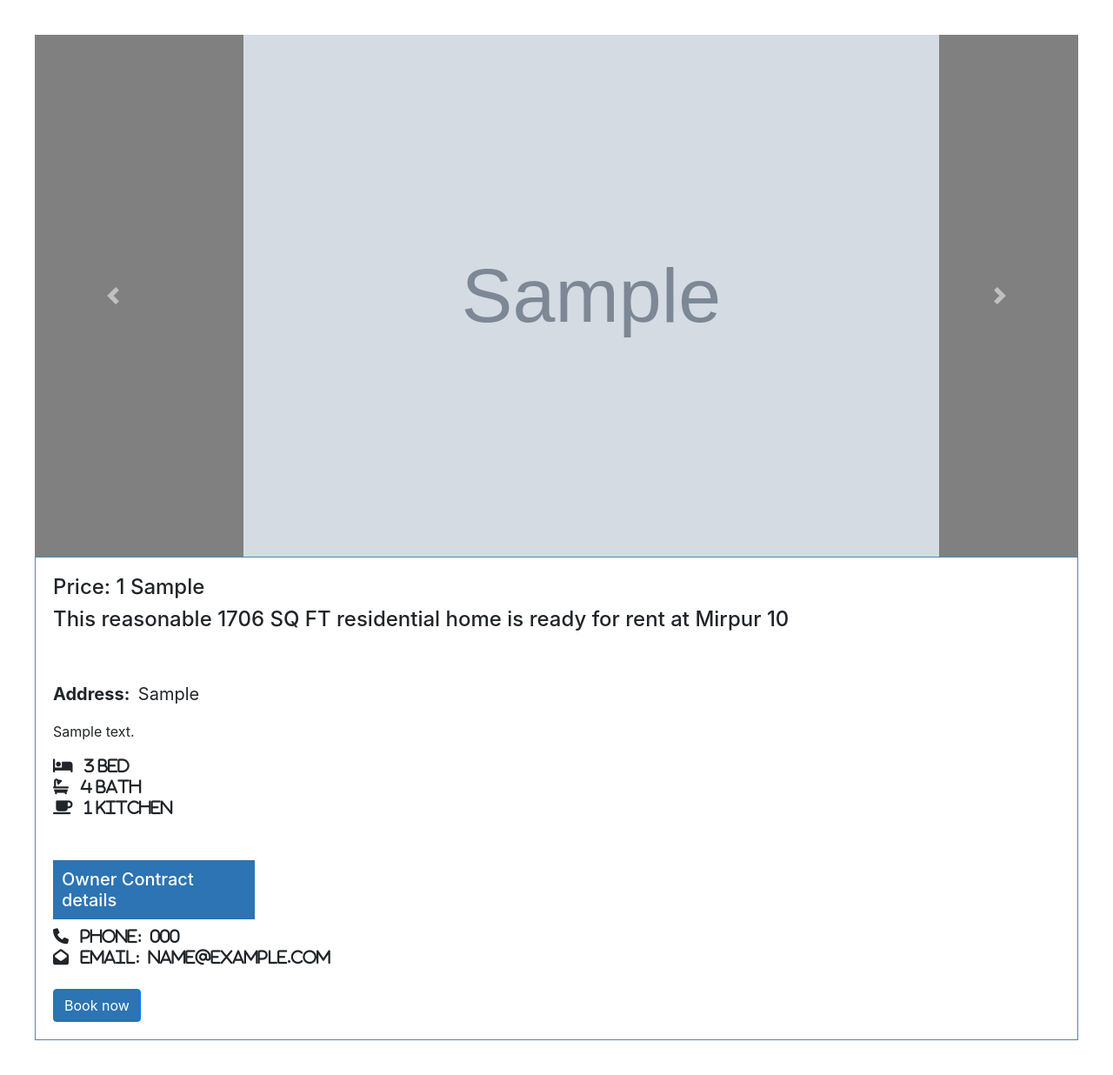
After one commit to safaitulsefat/houserent, a Django app: page /dashboard/rentdetails/1/ in a window 1280 px wide. The commit adds this page. Shown: the whole page at 87% size. Run offline with Django 4.2, Linux system fonts and the light colour scheme; tables that the repository leaves empty hold one stand-in row (values such as "Sample post"); grey boxes marked "Sample" are stand-in pictures; some libraries are stand-ins or nearby versions.

Commit message:
some work done

```diff
--- /dev/null
+++ b/templates/OwnerDashboard/flatdetails.html
@@ -0,0 +1,2 @@
+<h1>{{flatdetails.district }}</h1>
+<!-- Add more fields as needed -->
--- /dev/null
+++ b/templates/OwnerDashboard/landdetails.html
@@ -0,0 +1,2 @@
+<h1>{{landdetails.district }}</h1>
+<!-- Add more fields as needed -->
--- a/templates/OwnerDashboard/owner_rent.html
+++ b/templates/OwnerDashboard/owner_rent.html
@@ -20,13 +20,13 @@
       <link rel="stylesheet" href="{% static 'css/owner_navbar.css'%}" type="text/css" />
    </head>
    <body>
-      <div class = "container">
+      <div class = "container" style="background-color: aquamarine;">
       <div class = "row">
          <div class="col-3 border-end border-primary">
             {% include 'OwnerDashboard/navbar.html' %}
          </div>
 
-         <div class ="col-9">
+         <div class ="col-9" style="background-color:skyblue">
             <h4 class="text-center mt-5 text-decoration-underline text-secondary"> Give Rent Your Property From Here </h4>
             {%for msg in messages%}
             <div class="alert alert-primary alert-dismissible fade show mt-3" role="alert">
--- a/templates/OwnerDashboard/owner_sell.html
+++ b/templates/OwnerDashboard/owner_sell.html
@@ -23,14 +23,14 @@
   </head>
   <body>
 
-<div class = "container">
+<div class = "container" style="background-color: aquamarine;">
   <div class = "row">
 
     <div class="col-3 border-end border-primary">
       {% include 'OwnerDashboard/navbar.html' %}
     </div>
 
-    <div class ="col-9">
+    <div class ="col-9" style="background-color:rgb(31, 14, 48);">
       <h4 class="text-center text-secondary mt-5">Sell Your Property</h4>
 
       {%for msg in messages%}
--- /dev/null
+++ b/templates/OwnerDashboard/rentdetails.html
@@ -0,0 +1,103 @@
+<!doctype html>
+<html lang="en">
+
+<head>
+  <title>Title</title>
+
+  {% load static %}
+  <!-- Required meta tags -->
+  <meta charset="utf-8">
+  <meta name="viewport" content="width=device-width, initial-scale=1, shrink-to-fit=no">
+  <style>
+    img {
+  height:600px;
+  margin-left: 20%;
+}
+  </style>
+  <!-- Bootstrap CSS v5.2.1 -->
+  <link href="https://cdn.jsdelivr.net/npm/bootstrap@5.2.1/dist/css/bootstrap.min.css" rel="stylesheet"
+    integrity="sha384-iYQeCzEYFbKjA/T2uDLTpkwGzCiq6soy8tYaI1GyVh/UjpbCx/TYkiZhlZB6+fzT" crossorigin="anonymous">
+    <script src='https://kit.fontawesome.com/a076d05399.js' crossorigin='anonymous'></script>
+    <link rel="stylesheet" href="https://maxcdn.bootstrapcdn.com/bootstrap/4.0.0/css/bootstrap.min.css" integrity="sha384-Gn5384xqQ1aoWXA+058RXPxPg6fy4IWvTNh0E263XmFcJlSAwiGgFAW/dAiS6JXm" crossorigin="anonymous">
+    <link rel="stylesheet" href="https://stackpath.bootstrapcdn.com/font-awesome/4.7.0/css/font-awesome.min.css">
+    <script src="https://code.jquery.com/jquery-3.2.1.slim.min.js" integrity="sha384-KJ3o2DKtIkvYIK3UENzmM7KCkRr/rE9/Qpg6aAZGJwFDMVNA/GpGFF93hXpG5KkN" crossorigin="anonymous"></script>
+    <script src="https://cdnjs.cloudflare.com/ajax/libs/popper.js/1.12.9/umd/popper.min.js" integrity="sha384-ApNbgh9B+Y1QKtv3Rn7W3mgPxhU9K/ScQsAP7hUibX39j7fakFPskvXusvfa0b4Q" crossorigin="anonymous"></script>
+    <script src="https://maxcdn.bootstrapcdn.com/bootstrap/4.0.0/js/bootstrap.min.js" integrity="sha384-JZR6Spejh4U02d8jOt6vLEHfe/JQGiRRSQQxSfFWpi1MquVdAyjUar5+76PVCmYl" crossorigin="anonymous"></script>
+    <script src='https://kit.fontawesome.com/a076d05399.js' crossorigin='anonymous'></script>
+
+</head>
+
+<body>
+  <header>
+    <!-- place navbar here -->
+  </header>
+  <main>
+    <div style="margin:40px">
+    <div>
+    <div id="carouselExampleControls" class="carousel slide" data-ride="carousel" style="background-color:gray;">
+      <div class="carousel-inner">
+        <div class="carousel-item active">
+          <img class="d-block w-80" src="{{rentdetails.rent_photo.url}}" alt="First slide">
+        </div>
+        <div class="carousel-item">
+          <img class="d-block w-80" src="{{rentdetails.rent_photo.url}}" alt="Second slide">
+        </div>
+        <div class="carousel-item">
+          <img class="d-block w-80" src="{{rentdetails.rent_photo.url}}" alt="Third slide">
+        </div>
+      </div>
+      <a class="carousel-control-prev" style="color:black" href="#carouselExampleControls" role="button" data-slide="prev">
+        <span class="carousel-control-prev-icon" aria-hidden="true"></span>
+        <span class="sr-only">Previous</span>
+      </a>
+      <a class="carousel-control-next" style="color:black" href="#carouselExampleControls" role="button" data-slide="next">
+        <span class="carousel-control-next-icon" aria-hidden="true"></span>
+        <span class="sr-only">Next</span>
+      </a>
+    </div>
+    </div>
+
+    <div style="background-color:white; padding: 20px; border: 1px solid rgb(67, 142, 168);">
+    <h4>Price: {{rentdetails.rent_money}} {{rentdetails.money_type}} </h4>
+    <h4>This reasonable 1706 SQ FT residential home is ready for rent at Mirpur 10</h4>
+    <br>
+    <br>
+    <p style="font-size: 20px;"><strong>Address: &nbsp;</strong>{{rentdetails.property_location}} </p>
+    <p class="card-text">{{rentdetails.area_description}}</p>
+      <i class="fa fa-bed" style='font-size:18px'><span>&nbsp; &nbsp;3 bed</span></i><br>
+      <i class="fa fa-bath" style='font-size:18px'><span>&nbsp; &nbsp;4 bath</span></i><br>
+      <i class="fa fa-coffee" style='font-size:18px'><span>&nbsp; &nbsp;1 kitchen</span></i><br>
+
+    </ul>
+    <br>
+    <br>
+    <h5 style="background-color:#2c74b3 ; padding: 10px; margin-right: 80%; color:white">Owner Contract details</h5>
+      <i class="fa fa-phone" style='font-size:18px'><span>&nbsp; &nbsp;phone:&nbsp; {{rentdetails.phone_no}}</span> </i><br>
+      <i class='fa fa-envelope-open' style='font-size:18px'><span>&nbsp; &nbsp;Email:&nbsp; {{rentdetails.user_email}}</span></i>
+    <br>
+    <br>
+    <button class="btn btn-primary" style="background-color:  #2c74b3;"id="btn">Book now</button>
+  </div>
+    </div>
+
+  </main>
+  <footer>
+    <!-- place footer here -->
+  </footer>
+  <!-- Bootstrap JavaScript Libraries -->
+  <script src="https://cdn.jsdelivr.net/npm/@popperjs/core@2.11.6/dist/umd/popper.min.js"
+    integrity="sha384-oBqDVmMz9ATKxIep9tiCxS/Z9fNfEXiDAYTujMAeBAsjFuCZSmKbSSUnQlmh/jp3" crossorigin="anonymous">
+  </script>
+
+  <script src="https://cdn.jsdelivr.net/npm/bootstrap@5.2.1/dist/js/bootstrap.min.js"
+    integrity="sha384-7VPbUDkoPSGFnVtYi0QogXtr74QeVeeIs99Qfg5YCF+TidwNdjvaKZX19NZ/e6oz" crossorigin="anonymous">
+  </script>
+  <script>
+    const btn = document.getElementById('btn');
+    btn.addEventListener('click', function handleClick() {
+      btn.textContent = 'Booked';
+    });
+  </script>
+</body>
+
+</html>
--- a/templates/OwnerDashboard/upper_nav.html
+++ b/templates/OwnerDashboard/upper_nav.html
@@ -1,6 +1,6 @@
 {% load static %}
 
-<div class="d-flex justify-content-between">
+<div class="d-flex justify-content-between" style="background-color: darkslateblue;">
     <div>
         <p class="mt-3"><b> Welcome &nbsp; <span class="fs-4 text-color"> Safaitul Islam Sefat ,</span> </b> </p>
         <p><i> We are here to find your suitable livings ... </i></p>
--- a/templates/register_page/register.html
+++ b/templates/register_page/register.html
@@ -37,6 +37,7 @@
                   name="first_name"
                   id="form2Example17"
                   class="form-control form-control-lg"
+                  pattern="^(?=(?:[^A-Za-z]*[A-Za-z]){2})(?![^\d~`?!^*¨ˆ;@=$%{}\[\]|\\\/<>#“.,]*[\d~`?!^*¨ˆ;@=$%{}\[\]|\\\/<>#“.,])\S+(?: \S+){0,2}$"
                   required
                 />
                 <label class="form-label" for="form2Example17"
@@ -48,6 +49,7 @@
                   type="text"
                   name="last_name"
                   id="form2Example19"
+                  pattern="^(?=(?:[^A-Za-z]*[A-Za-z]){2})(?![^\d~`?!^*¨ˆ;@=$%{}\[\]|\\\/<>#“.,]*[\d~`?!^*¨ˆ;@=$%{}\[\]|\\\/<>#“.,])\S+(?: \S+){0,2}$"
                   class="form-control form-control-lg"
                   required
                 />
--- a/user_app/urls.py
+++ b/user_app/urls.py
@@ -1,8 +1,9 @@
+from re import search
 from django.urls import path
 
-from .views import ( delete_post, deletesellflat, deletesellland,flatDetails,
-                    identifyUser, owner_post, ownerBuy, ownerDashboard,
-                    ownerRent, ownerSell, updatepost, userAccount, userBuy,
+from .views import ( delete_post, deletesellflat, deletesellland, flat_view,flatDetails,
+                    identifyUser, land_view, owner_post, ownerBuy, ownerDashboard,
+                    ownerRent, ownerSell, rent_view, updatepost, userAccount, userBuy,
                     userDashboard, userRent, userSearch, userShow)
 
 urlpatterns =[
@@ -31,5 +32,9 @@ urlpatterns =[
     path("deletesellflat/<int:id>/",deletesellflat, name="deletesellflat"),
 
     path("deletesellland/<int:id>/",deletesellland, name="deletesellland"),
+    path('rentdetails/<int:id>/', rent_view, name='rentdetails'),
+    path('flatdetails/<int:id>/', flat_view, name='flatdetails'),
+    path('landdetails/<int:id>/', land_view, name='landdetails'),
+     path('search',search,name='search'),
 
 ]
--- a/user_app/views.py
+++ b/user_app/views.py
@@ -4,7 +4,7 @@ import time
 from account.models import NewUser
 from django.contrib import messages
 from django.http import HttpResponse
-from django.shortcuts import redirect, render
+from django.shortcuts import redirect, render,get_object_or_404
 
 from .models import OwnerRent, Sell_flat, Sell_land
 
@@ -195,7 +195,6 @@ def delete_post(request, id):
 
 def updatepost(request,id):
     property_type =  request.GET.getlist('type')[0]
-
     if property_type == "rent" :
         single_post= OwnerRent.objects.get(id=id)
     elif property_type == "flat" :
@@ -356,3 +355,27 @@ def userUpdate(request):
             first_name = request.POST.get("first_name")
             last_name = request.POST.get("last_name")
             email = request.POST.get("email")
+
+def rent_view(request, id):
+        rentdetails = OwnerRent.objects.get(id=id)
+        return render(request, 'OwnerDashboard/rentdetails.html', {'rentdetails': rentdetails})
+def flat_view(request, id):
+        flatdetails = Sell_flat.objects.get(id=id)
+        return render(request, 'OwnerDashboard/flatdetails.html', {'flatdetails': flatdetails})
+def land_view(request, id):
+        landdetails = Sell_land.objects.get(id=id)
+        return render(request, 'OwnerDashboard/landdetails.html', {'landdetails': landdetails})
+
+def search(request):
+    get_method = request.GET.copy()
+    keywords = get_method.get('keywords') or None
+    product = OwnerRent.objects.all()
+
+    if keywords:
+        keyword = get_method['keywords']
+        product_list = product.filter(description__icontains=keyword)
+    context = {
+        'product_list':product_list
+    }
+
+    return render(request,'OwnerDashboard/search_result.html',context)
```
Also changed, not shown: templates/OwnerDashboard/dash_item.html (+9 -6 lines), templates/OwnerDashboard/search_result.html (added, +28 -0 lines), templates/OwnerDashboard/searchform.html (added, +14 -0 lines), media/rent/BUDGE.png (added), media/user_photo/f4.png (added), templates/OwnerDashboard/single_post.html (deleted).
